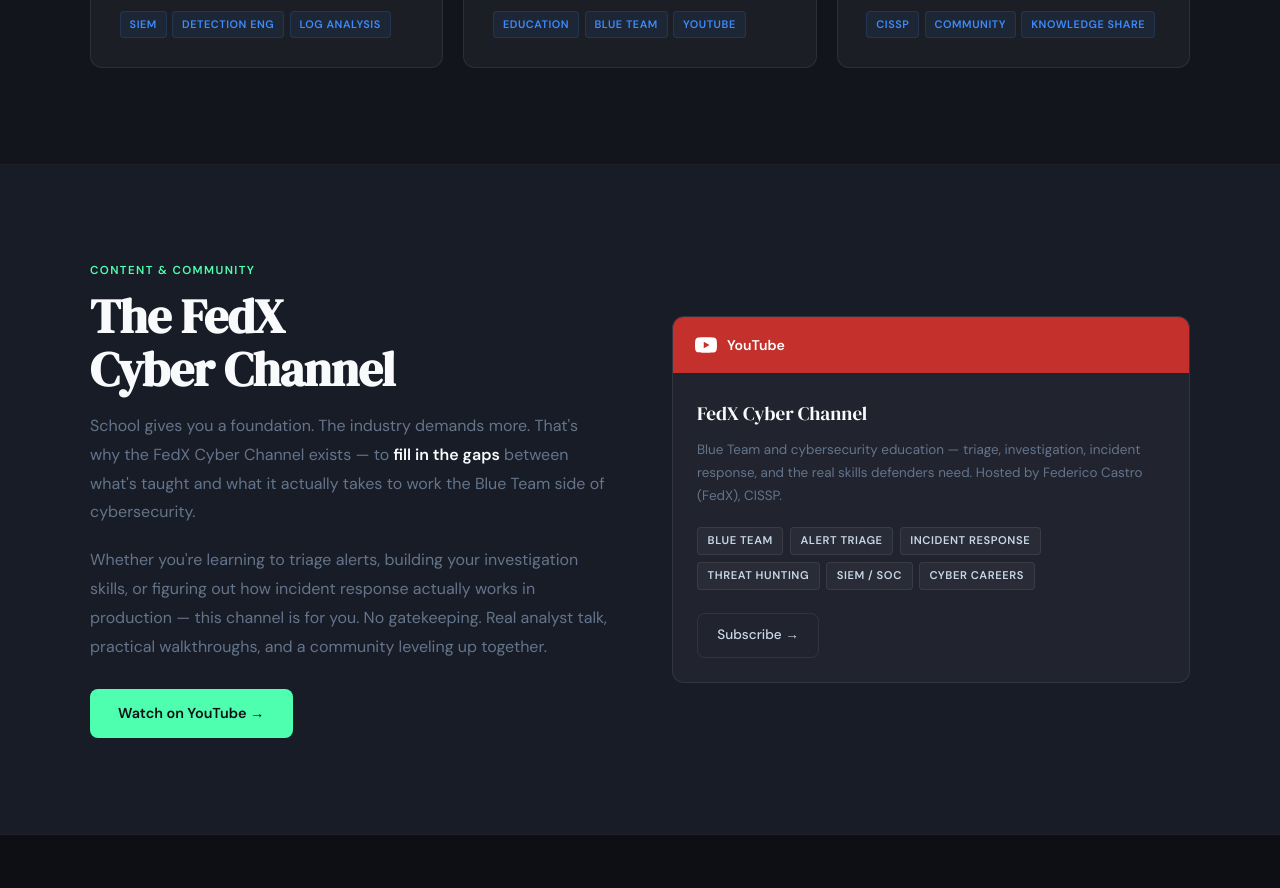
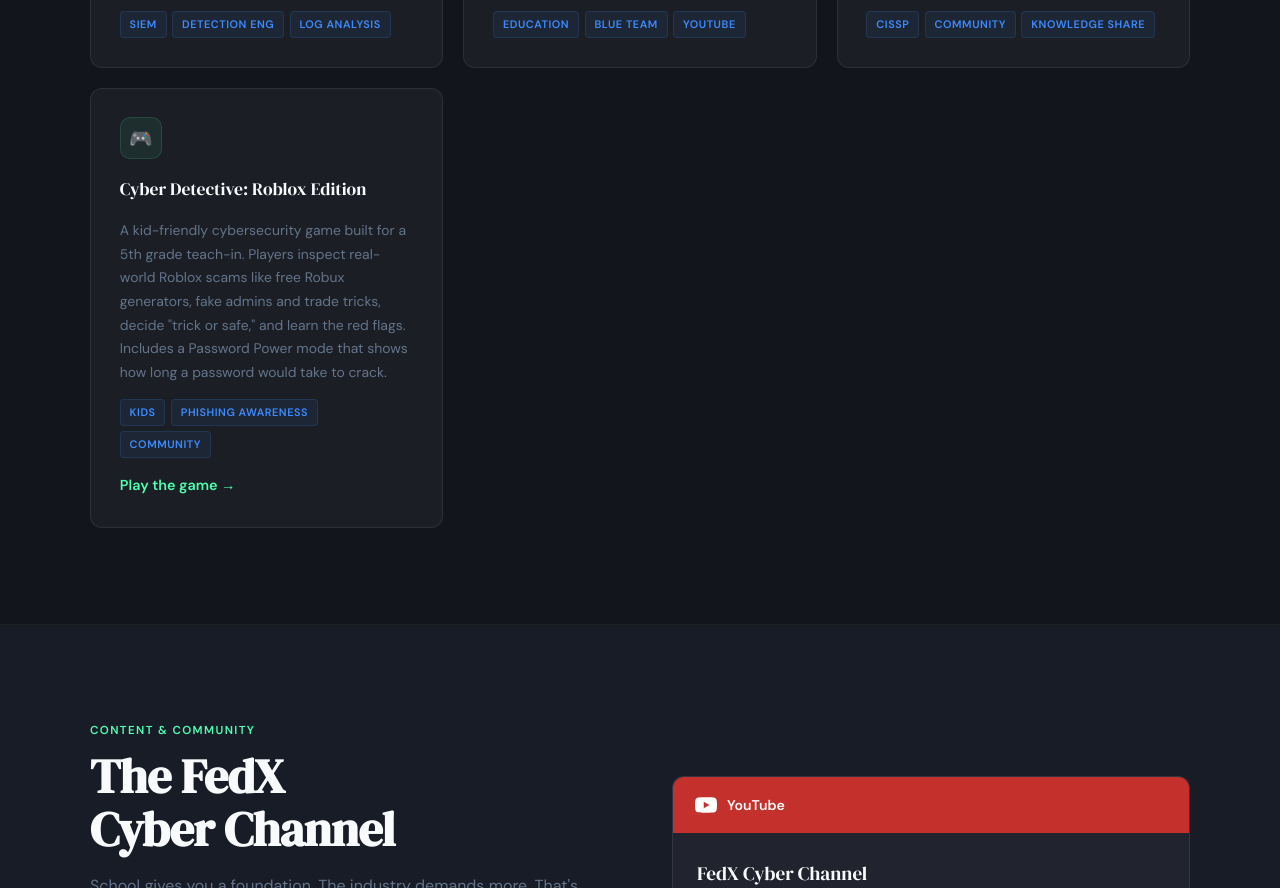
Before and after one commit to FedX174/FedX.cc, a plain HTML site: page index.html in a window 1280 px wide. Shown: the part 4513-5401 px from the top of the page. Drawn offline with Linux system fonts and the light colour scheme.

Commit message:
Add Cyber Detective card to Projects section
Co-Authored-By: Claude Opus 5.5 <noreply@anthropic.com>
Claude-Session: https://claude.ai/code/session_0174MMxdM5ZnsZRXUyZgFCeQ

```diff
--- a/index.html
+++ b/index.html
@@ -489,6 +489,13 @@
         <p class="pdesc">Documented study strategy, resources, and real lessons learned while earning the CISSP — shared openly with the community to help others navigate one of cybersecurity's most respected certifications.</p>
         <div class="ptags"><span class="ptag">CISSP</span><span class="ptag">Community</span><span class="ptag">Knowledge Share</span></div>
       </div>
+      <a class="pcard" href="/cyber-detective/" style="text-decoration:none;color:inherit;">
+        <div class="picon">🎮</div>
+        <div class="pname">Cyber Detective: Roblox Edition</div>
+        <p class="pdesc">A kid-friendly cybersecurity game built for a 5th grade teach-in. Players inspect real-world Roblox scams like free Robux generators, fake admins and trade tricks, decide "trick or safe," and learn the red flags. Includes a Password Power mode that shows how long a password would take to crack.</p>
+        <div class="ptags"><span class="ptag">Kids</span><span class="ptag">Phishing Awareness</span><span class="ptag">Community</span></div>
+        <span style="color:var(--accent);font-weight:600;font-size:0.9rem;">Play the game →</span>
+      </a>
     </div>
   </div>
 </section>
```
